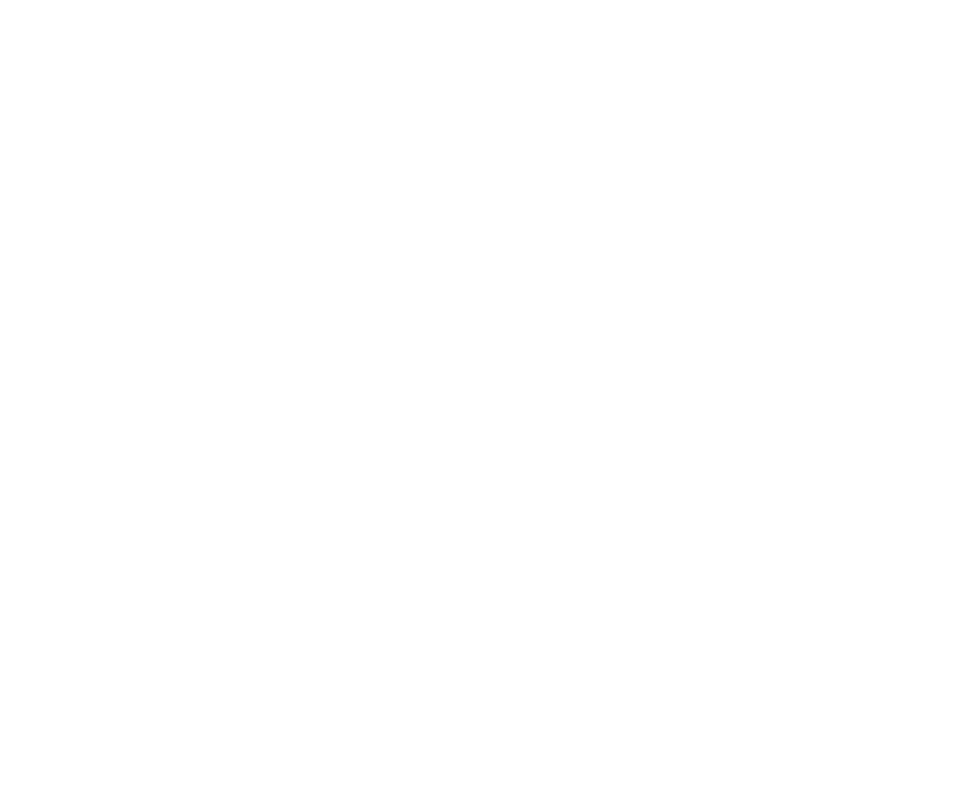
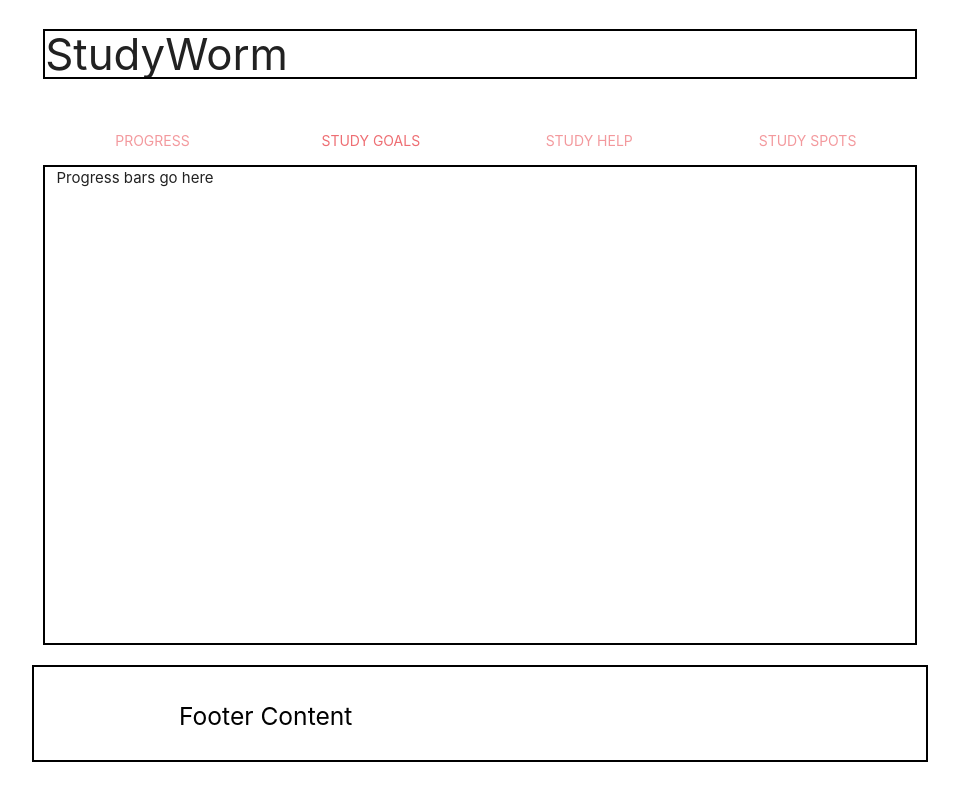
Before and after one commit to jdander19/StudyWorm---my-files, a plain HTML site: page index.html in a window 1280 px wide. Shown: the whole page, without its empty margins (160-1119 px from the left). Drawn offline with nearby package versions, Linux system fonts and the light colour scheme.

Commit message:
basic template

```diff
--- a/assets/css/style.css
+++ b/assets/css/style.css
@@ -0,0 +1,17 @@
+h3{
+    border: 2px solid black;
+    height: 50px;
+
+}
+.page-footer{
+    background-color: white;
+    border: 2px solid black;
+    color: black;
+}
+#swipe-1{
+    border: 2px solid black;
+    height: 60vh;
+}
+.tab col s3{
+    color: black;
+}
--- a/index.html
+++ b/index.html
@@ -8,12 +8,50 @@
         <link type="text/css" rel="stylesheet" href="assets/css/style.css">
         <!--Let browser know website is optimized for mobile-->
         <meta name="viewport" content="width=device-width, initial-scale=1.0"/>
+        <title>StudyWorm</title>
     </head>
 
     <body>
+        <div class="container">
+            <div class="row">
+                <div class="col s12">
+                    <header>
+                        <h3>StudyWorm</h3>
+                    </header>
+                </div>
+            </div>
+            <div class="main">
+            <div class="row">
+                <div class="col s12">
+                    <ul id="tabs-swipe" class="tabs">
+                        <li class="tab col s3"><a href="#swipe-1">Progress</a></li>
+                        <li class="tab col s3"><a class="active" href="#swipe-2">Study Goals</a></li>
+                        <li class="tab col s3"><a href="#swipe-3">Study Help</a></li>
+                        <li class="tab col s3"><a href="#swipe-4">Study Spots</a></li>
+                      </ul>
+                      <div id="swipe-1" class="col s12">
+                          <div class="row">
+                              <div class="col s12">
+                                  <div id="progressBars">Progress bars go here</div>
+                              </div>
+                          </div>
+                      </div>
+
+                </div>
+            </div>
+        </div>
+        <footer class="page-footer">
+            <div class="container">
+              <div class="row">
+                <div class="col l6 s12">
+                  <h5 class="black-text">Footer Content</h5>
+              </div>
+          </footer>
+    </div>
 
         <!--JavaScript at end of body for optimized loading-->
         <script type="text/javascript" src="assets/javascript/materialize.min.js"></script>
         <script type="text/javascript" src="assets/javascript/logic.js"></script>
+        <script src="https://ajax.googleapis.com/ajax/libs/jquery/3.4.1/jquery.min.js"></script>
     </body>
 </html>
```
